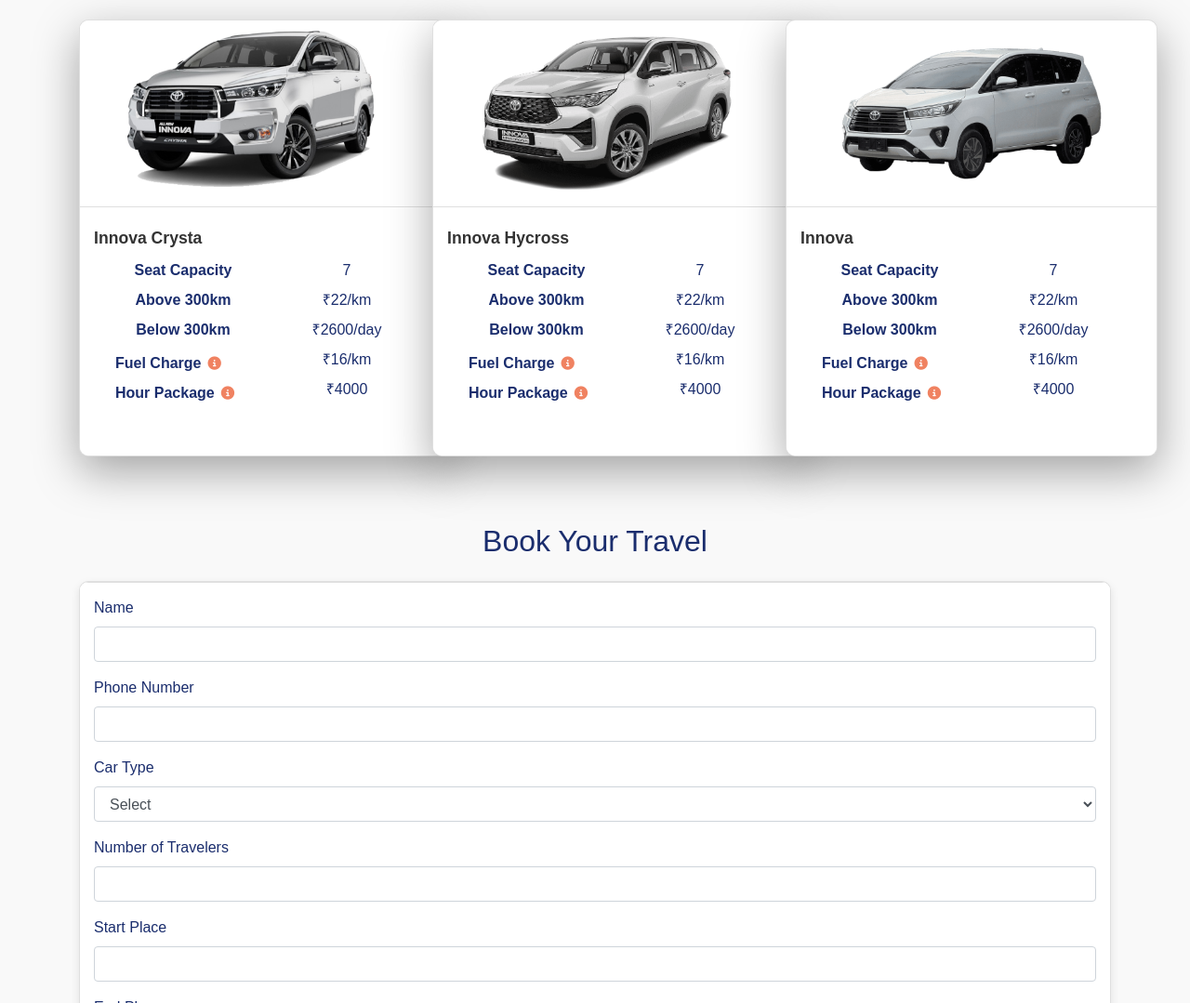
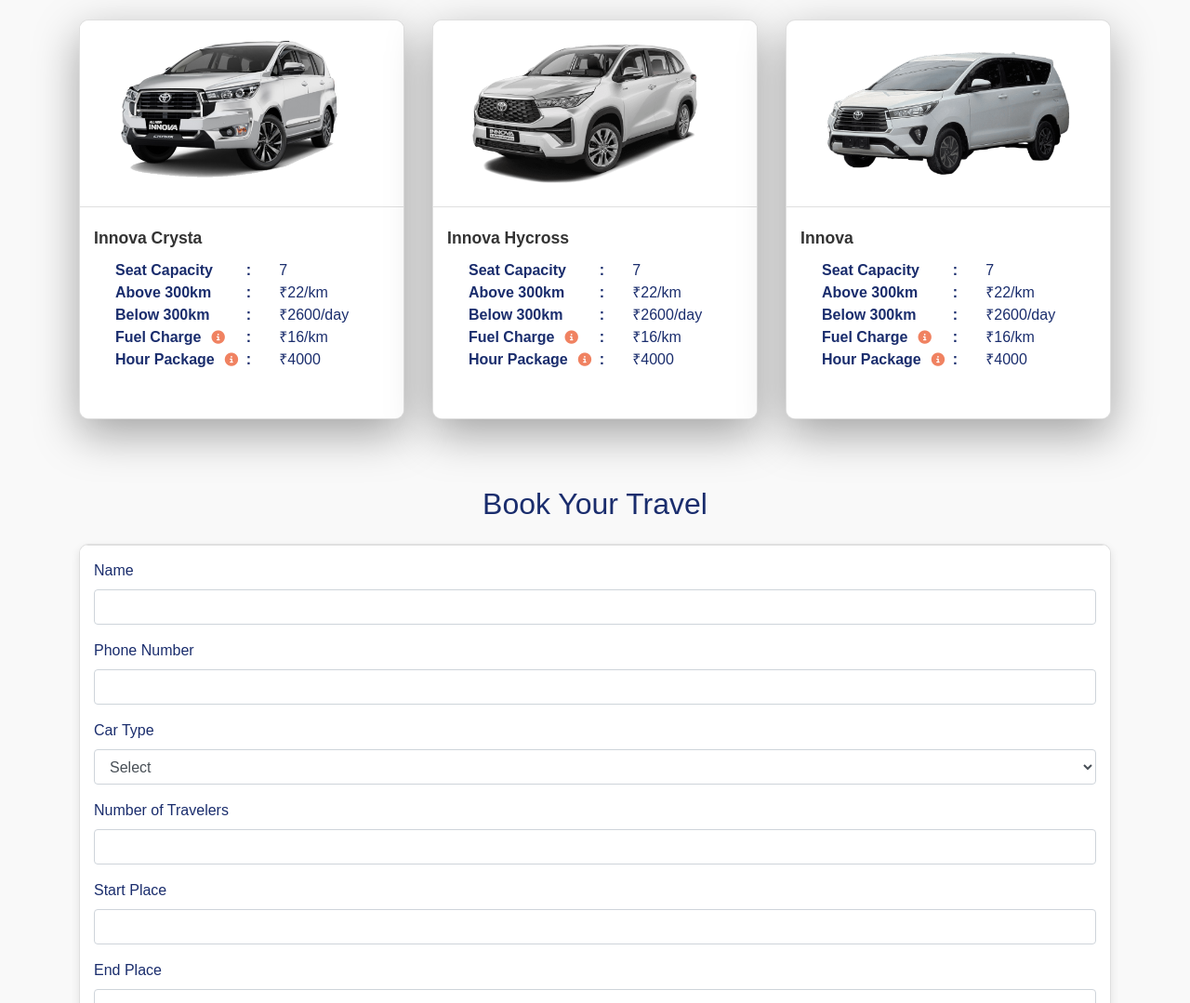
Before and after one commit to Prabhaharan-creator/InnovaCrystaMaduraiSampleSiteDevelopment, a plain HTML site: page index.html in a window 1280 px wide. Shown: the part 1298-2377 px from the top of the page at 93% size. Drawn offline with nearby package versions, Linux system fonts and the light colour scheme.

Commit message:
Updating card ladels

```diff
--- a/index.html
+++ b/index.html
@@ -227,79 +227,85 @@
       <h2 class="text-center mb-4 tariffHeader">Tariff Comparison</h2>
       <div class="row">
         <div class="col-md-4 mb-4">
-          <div class="card h-100 rounded-3 innova-cards-align" style="width: 400px;">
+          <div class="card h-100 rounded-3 innova-cards-align">
             <img src="assets/images/c6.jpg" class="card-img-top rounded-top-3" alt="Innova Car Rental in Madurai">
             <div class="card-body">
               <h5 class="card-title mt-2"><strong>Innova Crysta</strong></h5>
-              <dl class="row text-app-primary text-center mt-2 mx-2">
-                <dt class="col-6 text-start">Seat Capacity</dt>
-                <dd class="col-6">7</dd>
-                <dt class="col-6 text-start">Above 300km</dt>
-                <dd class="col-6">₹22/km</dd>
-                <dt class="col-6 text-start">Below 300km</dt>
-                <dd class="col-6">₹2600/day</dd>
-                <dt class="col-6 text-start d-flex align-items-center" style="white-space:nowrap;">
+              <dl class="row text-app-primary text-center mt-2 mx-2 align-items-center">
+                <dt class="col-7 text-left d-flex align-items-center">Seat Capacity<span class="tariff-colon ml-auto">:</span></dt>
+                <dd class="col-5 text-left mb-0">7</dd>
+                <dt class="col-7 text-left d-flex align-items-center">Above 300km<span class="tariff-colon ml-auto">:</span></dt>
+                <dd class="col-5 text-left mb-0">₹22/km</dd>
+                <dt class="col-7 text-left d-flex align-items-center">Below 300km<span class="tariff-colon ml-auto">:</span></dt>
+                <dd class="col-5 text-left mb-0">₹2600/day</dd>
+                <dt class="col-7 text-left d-flex align-items-center">
                   <span>Fuel Charge</span>
-                  <span class="info-icon ms-1" data-toggle="tooltip" data-placement="top" title="Applicable only for below 300km"><i class="fas fa-info-circle"></i></span>
+                  <span class="info-icon ml-1" data-toggle="tooltip" data-placement="top" title="Applicable only for below 300km"><i class="fas fa-info-circle"></i></span>
+                  <span class="tariff-colon ml-auto">:</span>
                 </dt>
-                <dd class="col-6">₹16/km</dd>
-                <dt class="col-6 text-start d-flex align-items-center" style="white-space:nowrap;">
+                <dd class="col-5 text-left mb-0">₹16/km</dd>
+                <dt class="col-7 text-left d-flex align-items-center">
                   <span>Hour Package</span>
-                  <span class="info-icon ms-1" data-toggle="tooltip" data-placement="top" title="Inclusive of 8 hours and up to 80 km"><i class="fas fa-info-circle"></i></span>
+                  <span class="info-icon ml-1" data-toggle="tooltip" data-placement="top" title="Inclusive of 8 hours and up to 80 km"><i class="fas fa-info-circle"></i></span>
+                  <span class="tariff-colon ml-auto">:</span>
                 </dt>
-                <dd class="col-6">₹4000</dd>
+                <dd class="col-5 text-left mb-0">₹4000</dd>
               </dl>
             </div>
           </div>
         </div>
         <div class="col-md-4 mb-4">
-          <div class="card h-100 rounded-3 innova-cards-align" style="width: 400px;">
+          <div class="card h-100 rounded-3 innova-cards-align">
             <img src="assets/images/c3.png" class="card-img-top rounded-top-3" alt="Innova Car Rental in Madurai">
             <div class="card-body">
               <h5 class="card-title mt-2"><strong>Innova Hycross</strong></h5>
-              <dl class="row text-app-primary text-center mt-2 mx-2">
-                <dt class="col-6 text-start">Seat Capacity</dt>
-                <dd class="col-6">7</dd>
-                <dt class="col-6 text-start">Above 300km</dt>
-                <dd class="col-6">₹22/km</dd>
-                <dt class="col-6 text-start">Below 300km</dt>
-                <dd class="col-6">₹2600/day</dd>
-                <dt class="col-6 text-start d-flex align-items-center" style="white-space:nowrap;">
+              <dl class="row text-app-primary text-center mt-2 mx-2 align-items-center">
+                <dt class="col-7 text-left d-flex align-items-center">Seat Capacity<span class="tariff-colon ml-auto">:</span></dt>
+                <dd class="col-5 text-left mb-0">7</dd>
+                <dt class="col-7 text-left d-flex align-items-center">Above 300km<span class="tariff-colon ml-auto">:</span></dt>
+                <dd class="col-5 text-left mb-0">₹22/km</dd>
+                <dt class="col-7 text-left d-flex align-items-center">Below 300km<span class="tariff-colon ml-auto">:</span></dt>
+                <dd class="col-5 text-left mb-0">₹2600/day</dd>
+                <dt class="col-7 text-left d-flex align-items-center">
                   <span>Fuel Charge</span>
-                  <span class="info-icon ms-1" data-toggle="tooltip" data-placement="top" title="Applicable only for below 300km"><i class="fas fa-info-circle"></i></span>
+                  <span class="info-icon ml-1" data-toggle="tooltip" data-placement="top" title="Applicable only for below 300km"><i class="fas fa-info-circle"></i></span>
+                  <span class="tariff-colon ml-auto">:</span>
                 </dt>
-                <dd class="col-6">₹16/km</dd>
-                <dt class="col-6 text-start d-flex align-items-center" style="white-space:nowrap;">
+                <dd class="col-5 text-left mb-0">₹16/km</dd>
+                <dt class="col-7 text-left d-flex align-items-center">
                   <span>Hour Package</span>
-                  <span class="info-icon ms-1" data-toggle="tooltip" data-placement="top" title="Inclusive of 8 hours and up to 80 km"><i class="fas fa-info-circle"></i></span>
+                  <span class="info-icon ml-1" data-toggle="tooltip" data-placement="top" title="Inclusive of 8 hours and up to 80 km"><i class="fas fa-info-circle"></i></span>
+                  <span class="tariff-colon ml-auto">:</span>
                 </dt>
-                <dd class="col-6">₹4000</dd>
+                <dd class="col-5 text-left mb-0">₹4000</dd>
               </dl>
             </div>
           </div>
         </div>
         <div class="col-md-4 mb-4">
-          <div class="card h-100 rounded-3 innova-cards-align" style="width: 400px;">
+          <div class="card h-100 rounded-3 innova-cards-align">
             <img src="assets/images/c5.png" class="card-img-top rounded-top-3" alt="Innova Car Rental in Madurai">
             <div class="card-body">
               <h5 class="card-title mt-2"><strong>Innova</strong></h5>
-              <dl class="row text-app-primary text-center mt-2 mx-2">
-                <dt class="col-6 text-start">Seat Capacity</dt>
-                <dd class="col-6">7</dd>
-                <dt class="col-6 text-start">Above 300km</dt>
-                <dd class="col-6">₹22/km</dd>
-                <dt class="col-6 text-start">Below 300km</dt>
-                <dd class="col-6">₹2600/day</dd>
-                <dt class="col-6 text-start d-flex align-items-center" style="white-space:nowrap;">
+              <dl class="row text-app-primary text-center mt-2 mx-2 align-items-center">
+                <dt class="col-7 text-left d-flex align-items-center">Seat Capacity<span class="tariff-colon ml-auto">:</span></dt>
+                <dd class="col-5 text-left mb-0">7</dd>
+                <dt class="col-7 text-left d-flex align-items-center">Above 300km<span class="tariff-colon ml-auto">:</span></dt>
+                <dd class="col-5 text-left mb-0">₹22/km</dd>
+                <dt class="col-7 text-left d-flex align-items-center">Below 300km<span class="tariff-colon ml-auto">:</span></dt>
+                <dd class="col-5 text-left mb-0">₹2600/day</dd>
+                <dt class="col-7 text-left d-flex align-items-center">
                   <span>Fuel Charge</span>
-                  <span class="info-icon ms-1" data-toggle="tooltip" data-placement="top" title="Applicable only for below 300km"><i class="fas fa-info-circle"></i></span>
+                  <span class="info-icon ml-1" data-toggle="tooltip" data-placement="top" title="Applicable only for below 300km"><i class="fas fa-info-circle"></i></span>
+                  <span class="tariff-colon ml-auto">:</span>
                 </dt>
-                <dd class="col-6">₹16/km</dd>
-                <dt class="col-6 text-start d-flex align-items-center" style="white-space:nowrap;">
+                <dd class="col-5 text-left mb-0">₹16/km</dd>
+                <dt class="col-7 text-left d-flex align-items-center">
                   <span>Hour Package</span>
-                  <span class="info-icon ms-1" data-toggle="tooltip" data-placement="top" title="Inclusive of 8 hours and up to 80 km"><i class="fas fa-info-circle"></i></span>
+                  <span class="info-icon ml-1" data-toggle="tooltip" data-placement="top" title="Inclusive of 8 hours and up to 80 km"><i class="fas fa-info-circle"></i></span>
+                  <span class="tariff-colon ml-auto">:</span>
                 </dt>
-                <dd class="col-6">₹4000</dd>
+                <dd class="col-5 text-left mb-0">₹4000</dd>
               </dl>
             </div>
           </div>
```
Also changed, not shown: css/style.css (+126 -56 lines).
